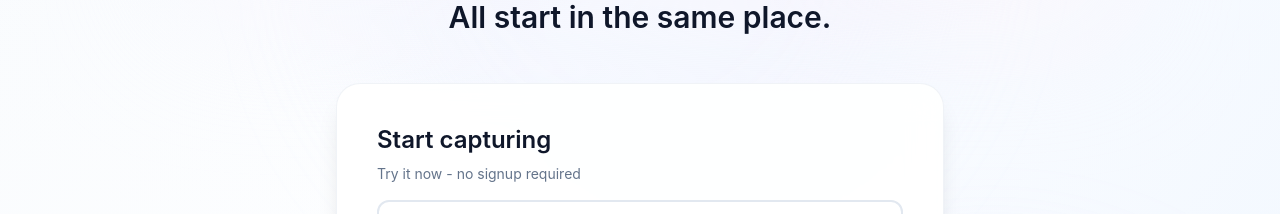
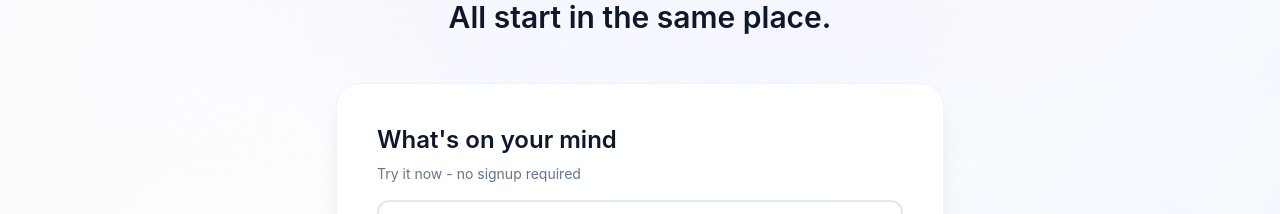
Before and after one commit to ovidon83/mindnestapp, a React (Vite) app: page / in a window 1280 px wide. Shown: the part 1000-1214 px from the top of the page. Built offline with nearby package versions, Linux system fonts and the light colour scheme; no server answers.

Commit message:
Update capture card header to 'What's on your mind'

```diff
--- a/src/components/CaptureView.tsx
+++ b/src/components/CaptureView.tsx
@@ -466,7 +466,7 @@ const CaptureView: React.FC<CaptureViewProps> = ({ onOrganizeClick }) => {
             <div className="max-w-2xl mx-auto px-4 sm:px-8">
               <div className="bg-white/90 backdrop-blur-lg rounded-3xl shadow-xl border border-slate-200/50 p-6 sm:p-8 lg:p-10 hover:shadow-2xl transition-all duration-300">
                 <div className="mb-4">
-                  <h2 className="text-xl sm:text-2xl font-semibold text-slate-900 mb-2">Start capturing</h2>
+                  <h2 className="text-xl sm:text-2xl font-semibold text-slate-900 mb-2">What's on your mind</h2>
                   <p className="text-sm text-slate-500">Try it now - no signup required</p>
                 </div>
 
```
